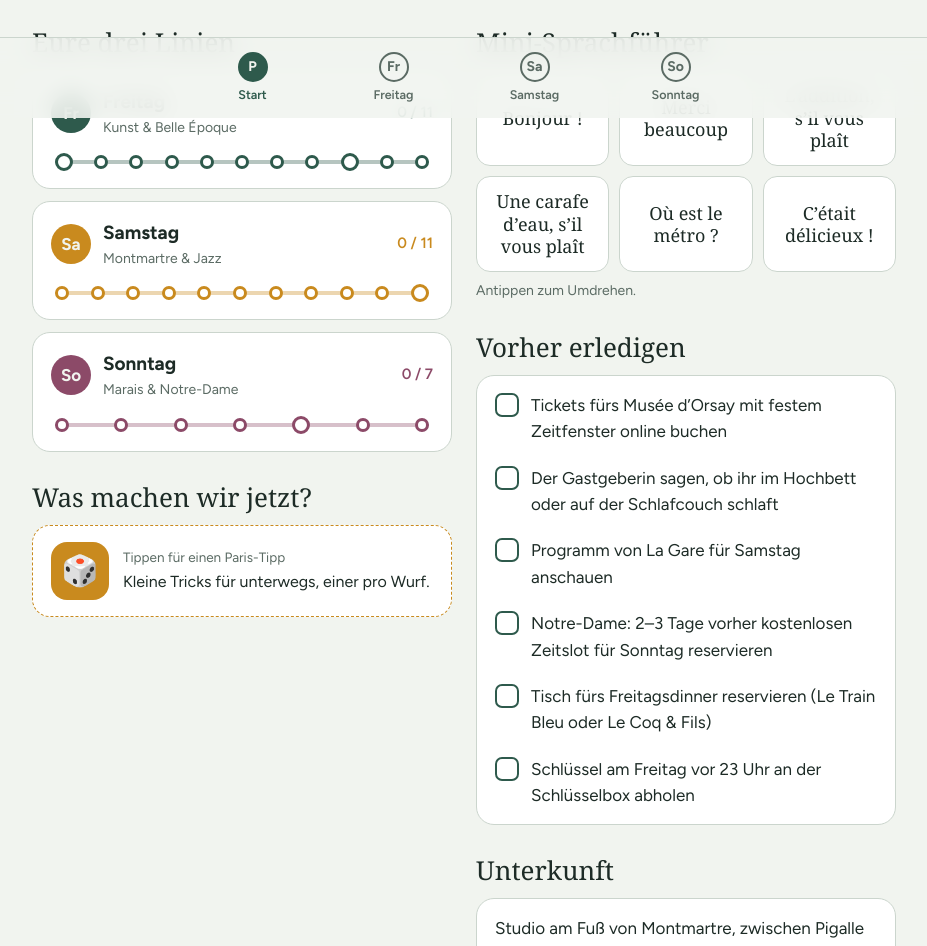
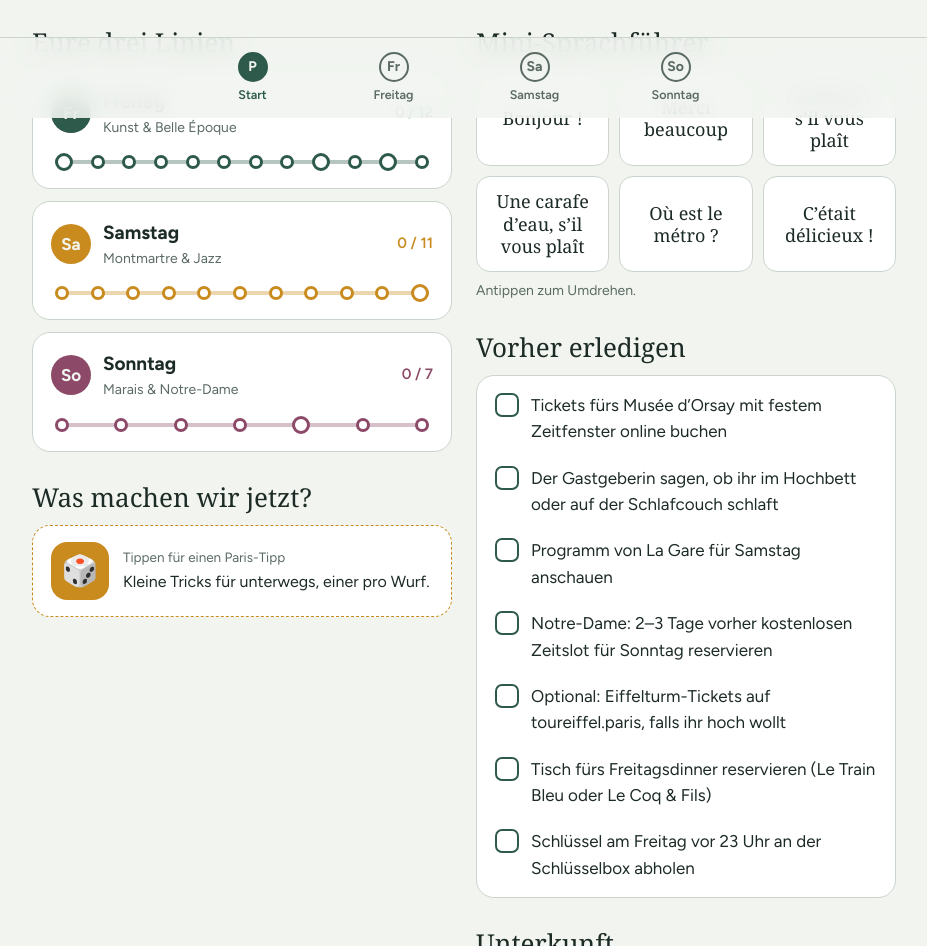
Before and after one commit to julian-automadeit/paris, a plain HTML site: page index.html in a window 1280 px wide. Shown: the part 682-1628 px from the top of the page, without its empty margins (176-1103 px from the left). Drawn offline with Linux system fonts and the light colour scheme; a web font is replaced by a local one.

Commit message:
Add files via upload

```diff
--- a/index.html
+++ b/index.html
@@ -290,7 +290,8 @@ var DAYS=[
   {t:'Abend',s:[
    {id:'trainbleu',n:'Dinner im Le Train Bleu',hl:1,d:'Prachtvolles Belle-Époque-Restaurant von 1901 im ersten Stock der Gare de Lyon, mit Gold, Kronleuchtern und Deckengemälden. Klassische französische Küche unter Michel Rostang, passt perfekt zum Orsay-Tag.',i:'Menüs etwa 50–120 € pro Person, Hauptgerichte um 35–46 €. Unbedingt reservieren. Metro: Gare de Lyon.',q:'Le Train Bleu Gare de Lyon Paris'},
    {id:'coqfils',n:'Alternative: Le Coq & Fils',opt:1,d:'Gehobenes Bistro an der Rue Lepic in Montmartre, gegenüber der Moulin de la Galette, spezialisiert auf richtig gutes Geflügel. Nur ein paar Minuten bergauf von der Unterkunft.',i:'À la carte etwa 35–100 € pro Person. Reservieren.',q:'Le Coq & Fils 98 Rue Lepic Paris'},
-   {id:'huchette',n:'Caveau de la Huchette',opt:1,d:'Wer danach noch mag: Jazzkeller in einem mittelalterlichen Gewölbe im Quartier Latin, mit Swing-Bands, zu denen getanzt wird.',q:'Caveau de la Huchette Paris'}]}
+   {id:'eiffel',n:'Eiffelturm funkeln sehen',hl:1,d:'Nach dem Dinner zum Trocadéro, dem Platz mit dem besten Blick auf den Turm. Nach Einbruch der Dunkelheit funkelt er zu jeder vollen Stunde 5 Minuten lang mit 20.000 Lichtern.',i:'Am sichersten die Show um 22 oder 23 Uhr anpeilen. Hin: Linie 1 bis Charles de Gaulle–Étoile, dann Linie 6 bis Trocadéro. Zurück: Linie 6 bis Étoile, dann Linie 2 direkt bis Anvers oder Barbès. Wer hoch will: Tickets nur auf toureiffel.paris und früh buchen.',q:'Trocadéro Paris'},
+   {id:'huchette',n:'Caveau de la Huchette',opt:1,d:'Statt Eiffelturm, für alle, die lieber tanzen: Jazzkeller in einem mittelalterlichen Gewölbe im Quartier Latin, mit Swing-Bands.',q:'Caveau de la Huchette Paris'}]}
  ]},
  {id:'samstag',short:'Sa',name:'Samstag',theme:'Montmartre & Jazz',color:'var(--amber)',lead:'Morgens Montmartre direkt vor der Tür, nachmittags am Kanal entlang, abends Livejazz.',slots:[
   {t:'Früh',s:[
@@ -328,6 +329,7 @@ var TODOS=[
  {id:'t2',t:'Der Gastgeberin sagen, ob ihr im Hochbett oder auf der Schlafcouch schlaft'},
  {id:'t3',t:'Programm von La Gare für Samstag anschauen'},
  {id:'t6',t:'Notre-Dame: 2–3 Tage vorher kostenlosen Zeitslot für Sonntag reservieren'},
+ {id:'t7',t:'Optional: Eiffelturm-Tickets auf toureiffel.paris, falls ihr hoch wollt'},
  {id:'t4',t:'Tisch fürs Freitagsdinner reservieren (Le Train Bleu oder Le Coq & Fils)'},
  {id:'t5',t:'Schlüssel am Freitag vor 23 Uhr an der Schlüsselbox abholen'}
 ];
```
